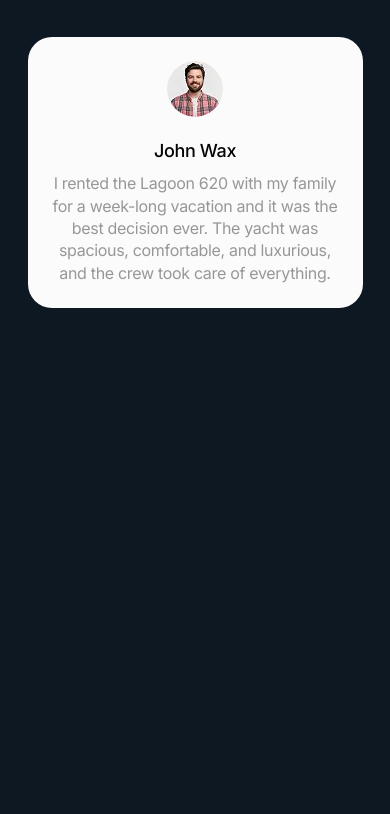
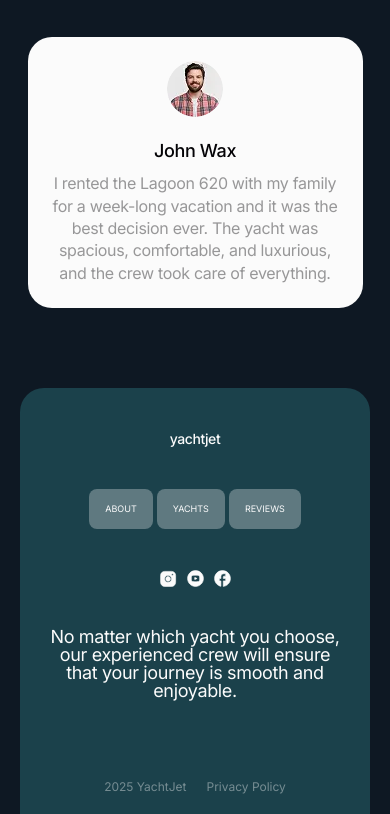
Before and after one commit to vitaliifedunyk/yachtjet, a website built with Vite: page src/index.html in a window 390 px wide. Shown: the part 4805-5619 px from the top of the page. Before the commit the page ends 5193 px from the top, so only its background shows below. Built offline with nearby package versions, Linux system fonts and the light colour scheme.

Commit message:
Refactor footer styles: Updated layout and styling for improved responsiveness and visual consistency. Enhanced navigation and social media links with new classes for better user interaction.

```diff
--- a/src/partials/footer.html
+++ b/src/partials/footer.html
@@ -1,37 +1,52 @@
-<footer id="footer" class="hidden">
-    <div class="container-custom">
-        <div>
-            <a href="./index.html">yachtjet</a>
-            <nav>
-                <ul>
+<footer id="footer" class="container-custom h-[412px]">
+    <div class="w-full bg-primary rounded-t-[24px] px-[30px] py-[40px] pb-5
+    md:h-[418px] md:px-[48px] md:py-[50px] md:pb-5">
+
+        <div class="flex flex-col items-center gap-10 md:flex-row md:items-start">
+            <a class="block font-sans font-medium text-[14px] tracking-[-0.03em] text-light
+            md:text-[20px]" href="./index.html">yachtjet</a>
+
+            <nav class="flex-1 flex md:justify-center md:items-center">
+                <ul class="flex gap-1 md:mb-[96px]">
                     <li>
-                        <a href="#about">About</a>
+                        <a class="font-sans font-normal text-[9px] leading-[1.3] uppercase text-center text-light h-10 px-[16px] flex items-center justify-center rounded-lg bg-surface-30 hover:bg-surface-10 focus:bg-surface-10 transition-colors duration-300
+                        md:w-[91px] md:h-[40px]" href="#about">About</a>
                     </li>
+
                     <li>
-                        <a href="#yachts">Yachts</a>
+                        <a class="font-sans font-normal text-[9px] leading-[1.3] uppercase text-center text-light h-10 px-[16px] flex items-center justify-center rounded-lg bg-surface-30 hover:bg-surface-10 focus:bg-surface-10 transition-colors duration-300"
+                            href="#yachts">Yachts</a>
                     </li>
+
                     <li>
-                        <a href="#reviews">Reviews</a>
+                        <a class="font-sans font-normal text-[9px] leading-[1.3] uppercase text-center text-light h-10 px-[16px] flex items-center justify-center rounded-lg bg-surface-30 hover:bg-surface-10 focus:bg-surface-10 transition-colors duration-300"
+                            href="#reviews">Reviews</a>
                     </li>
                 </ul>
             </nav>
-            <ul>
+
+            <ul class="flex gap-2">
                 <li>
-                    <a href="https://www.instagram.com/" target="_blank">
+                    <a class="block stroke-light fill-light hover:stroke-surface focus:stroke-surface transition-colors duration-300"
+                        href="https://www.instagram.com/" target="_blank">
                         <svg width="19" height="19">
                             <use href="./img/icons.svg#icon-instagram"></use>
                         </svg>
                     </a>
                 </li>
+
                 <li>
-                    <a href="https://www.youtube.com/" target="_blank">
+                    <a class="block stroke-light fill-light hover:stroke-surface focus:stroke-surface transition-colors duration-300"
+                        href="https://www.youtube.com/" target="_blank">
                         <svg width="19" height="19">
                             <use href="./img/icons.svg#icon-youtube"></use>
                         </svg>
                     </a>
                 </li>
+
                 <li>
-                    <a href="https://www.facebook.com/" target="_blank">
+                    <a class="block stroke-light fill-light hover:stroke-surface focus:stroke-surface transition-colors duration-300"
+                        href="https://www.facebook.com/" target="_blank">
                         <svg width="19" height="19">
                             <use href="./img/icons.svg#icon-facebook"></use>
                         </svg>
@@ -39,13 +54,19 @@
                 </li>
             </ul>
         </div>
-        <p>
+
+        <p class="font-sans text-light text-center text-normal tracking-[-0.02em] mt-10 mb-20 text-[18px] md:text-[32px] leading-none
+            md:mb-[100px] md:mt-0">
             No matter which yacht you choose, our experienced crew will ensure
             that your journey is smooth and enjoyable.
         </p>
-        <div>
-            <p>2023. Yacht Adventures</p>
-            <a href="">Privacy Policy</a>
+
+
+        <div class="flex flex-row justify-center items-center gap-[20px] mx-auto">
+            <p class="font-sans font-normal leading-[1.16] text-[12px] text-light opacity-40
+            md:leading-[1.18] md:text-[14px]">2025 YachtJet</p>
+            <a class="font-sans font-normal leading-[1.16] text-[12px] text-light opacity-40 hover:text-surface focus:text-surface transition-colors duration-300
+            md:leading-[1.18] md:text-[14px]" href="">Privacy Policy</a>
         </div>
     </div>
 </footer>
```
